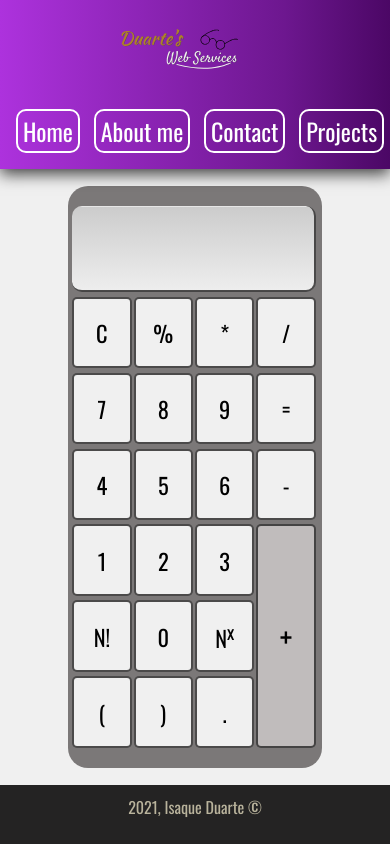
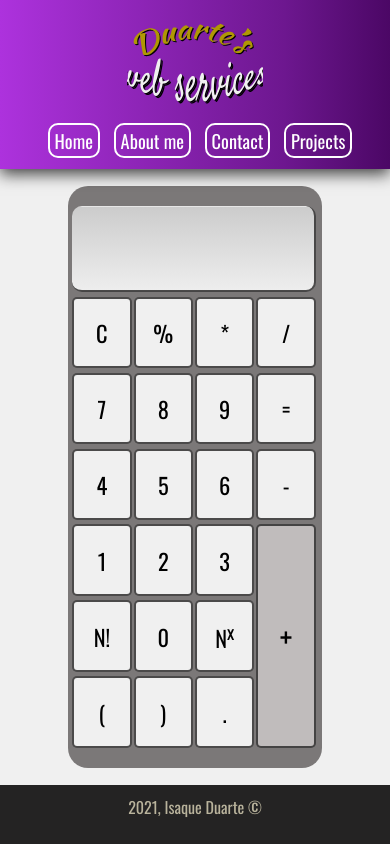
Before and after one commit to harry-fruit/calculadora-web, a plain HTML site: page index.html in a window 390 px wide. Drawn offline with nearby package versions, Linux system fonts and the light colour scheme.

Commit message:
logoFixado

```diff
--- a/assets/styleCalc.css
+++ b/assets/styleCalc.css
@@ -30,18 +30,18 @@ body{
 #logo{
     margin-left: 50px;
     align-self: center;
-    width: 200px;
-    height: 100px;
-    background-image: url(../assets/imgs/largeLogo.svg);
+    width: 30vw;
+    height: 17vh;
+    background-image: url(../assets/imgs/newLogo1.svg);
     background-repeat: no-repeat;
+    background-position: center;
 }
 
 
 #navBar{
-    display: inline-block;
     align-self: center;
-    margin-left: 40px;
 }
+
 #navBar > a {
     border: 2px solid white;
     border-radius: 10px;
@@ -203,26 +203,28 @@ body{
     #cabecalho{
         flex-direction: column;
         justify-content: center;
+        gap: 0;
     }
 
     #logo{
         margin-left: 0;
-        margin-top: 10px;
-        width: 150px;
-        height: 150px;
-        background-image: url(../assets/imgs/largeLogo.svg);
+        margin-top: 5px;
+        width: 35vw;
+        height: 30vh;
+        background-image: url(../assets/imgs/newLogo1.svg);
         background-repeat: no-repeat;
+        background-position:center;
+        background-size: 25vh 30vw;
     }
     #navBar{
-        display: inline-block;
-        align-self: center;
+        display: block;
         margin-left: 0;
-        margin-bottom: 20px;
+        margin-bottom: 15px;
     }
 
     #navBar > a {
         margin-left: 10px;
-        font-size: 1.5em;;
+        font-size: 1.15em;
         padding: 2px 5px;
     }
 
@@ -243,6 +245,7 @@ body{
     #cabecalho{
         flex-direction: column;
         justify-content: center;
+        gap: 0;
     }
 
     #principal{
@@ -255,23 +258,24 @@ body{
 
     #logo{
         margin-left: 0;
-        margin-top: 10px;
-        width: 150px;
-        height: 50px;
-        background-image: url(../assets/imgs/smallLogo.svg);
+        margin-top: 5px;
+        width: 35vw;
+        height: 30vh;
+        background-image: url(../assets/imgs/newLogo1.svg);
         background-repeat: no-repeat;
+        background-position:center;
+        background-size: 25vh 30vw;
     }
 
 
     #navBar{
-        display: inline-block;
         align-self: center;
         margin-left: 0;
-        margin-bottom: 20px;
+        margin-bottom: 15px;
     }
     #navBar > a {
         margin-left: 10px;
-        font-size: 1em;;
+        font-size: 1em;
         padding: 2px 3px;
     }
 
```
Also changed, not shown: assets/imgs/largeLogo.svg (deleted), assets/imgs/newLogo.svg (added), assets/imgs/newLogo1.svg (added), assets/imgs/smallLogo.svg (deleted).
